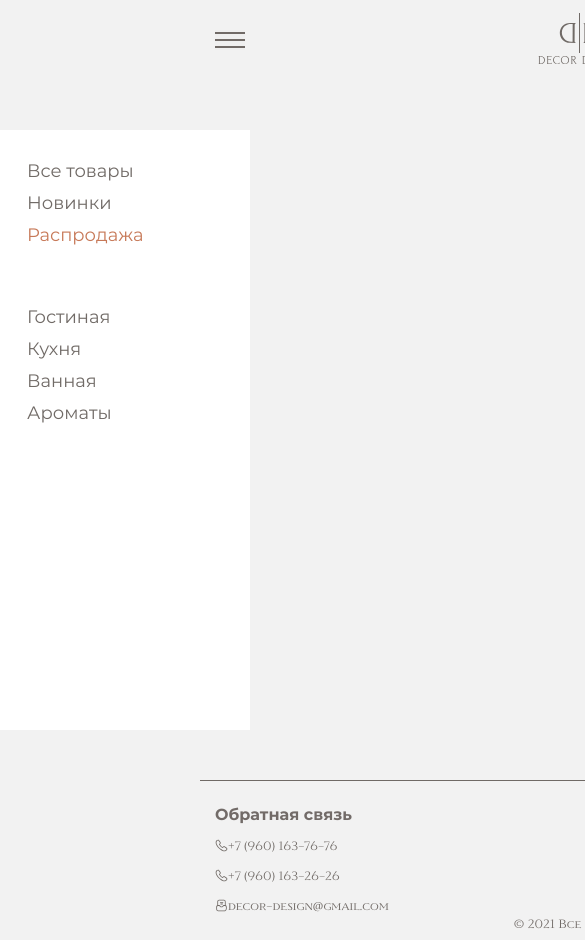
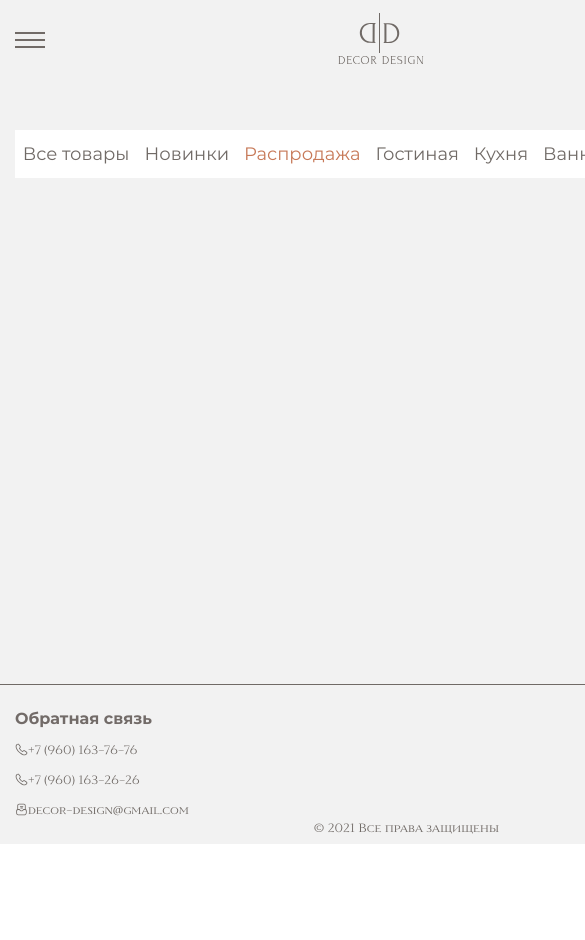
Before and after one commit to Yura1315/react_app_online, a React (Create React App) app: page /catalog in a window 390 px wide. Shown: the top 940 px of the page, 585 px wide, since content can reach past the window. After the commit the page ends 844 px from the top, so only its background shows below. Built offline with nearby package versions, Linux system fonts and the light colour scheme; a web font is replaced by a local one.

Commit message:
added adaptive catalogPage

```diff
--- a/src/components/common/CatalogWrapper/BreadCrumbs/BreadCrumbs.module.scss
+++ b/src/components/common/CatalogWrapper/BreadCrumbs/BreadCrumbs.module.scss
@@ -66,19 +66,40 @@
 @media (max-width: 1340px) {
 	.catalog {
 		&_filter {
-			width: 250px;
+			width: 300px;
 		}
 	}
 }
 
 @media (max-width: 1170px) {
-
+	.catalog {
+		margin-bottom: 0;
+		&_filter {
+			display: flex;
+			justify-content: center;
+			width: 100%;
+			min-height: auto;
+			padding-left: 0;
+		}
+		&_filter_top {
+			display: flex;
+			justify-content: space-between;
+			padding-bottom: 15px;
+			padding-top: 15px;
+		}
+		&_filter_bottom {
+			display: flex;
+			justify-content: space-between;
+			padding-top: 15px;
+			padding-bottom: 15px;
+		}
+		&_filter_item {
+			margin-right: 15px;
+			padding-bottom: 0;
+			&_active {
+				margin-right: 15px;
+				padding-bottom: 0;
+			}
+		}
+	}
 }
-
-
-@media (max-width: 1022px) {
-}
-
-@media (max-width: 886px) {
-
-}
--- a/src/components/common/CatalogWrapper/BreadCrumbs/index.tsx
+++ b/src/components/common/CatalogWrapper/BreadCrumbs/index.tsx
@@ -2,7 +2,7 @@
 /* eslint-disable implicit-arrow-linebreak */
 /* eslint-disable no-confusing-arrow */
 import React from 'react';
-import { NavLink, Link, useParams } from 'react-router-dom';
+import { NavLink } from 'react-router-dom';
 import style from './BreadCrumbs.module.scss';
 
 const BreadCrumbs = () => (
--- a/src/components/common/CatalogWrapper/CatalogWrapper.module.scss
+++ b/src/components/common/CatalogWrapper/CatalogWrapper.module.scss
@@ -2,7 +2,6 @@
 
 .container {
     width: 1290px;
-    margin: 0 auto;
     display: flex;
     justify-content: space-between;
     position: relative;
@@ -13,6 +12,8 @@
         background-color: var(--color-grey);
         height: 100%;
         position: relative;
+        display: flex;
+        justify-content: center;
     }
 }
 
@@ -22,17 +23,28 @@
 @media (max-width: 1340px) {
     .container {
         width: 1150px;
+        padding-right: 15px;
+        padding-left: 15px;
     }
 }
 
 @media (max-width: 1170px) {
-
+    .container {
+        width: 1000px;
+        flex-direction: column;
+        justify-content: start;
+    }
 }
 
 
 @media (max-width: 1022px) {
+    .container {
+        width: 850px;
+    }
 }
 
 @media (max-width: 886px) {
-
+    .container {
+        width: 750px;
+    }
 }
--- a/src/components/common/MCardProduct/MCardProduct.module.scss
+++ b/src/components/common/MCardProduct/MCardProduct.module.scss
@@ -68,7 +68,7 @@
 	.product {
 		&_item {
 			height: 350px;
-			width: 320px;
+			width: 225px;
 			padding: 10px 10px 10px 10px;
 			&_img {
 				width: 200px;
@@ -92,9 +92,11 @@
 			width: 230px;
 			padding: 10px 10px 10px 10px;
 		}
+
 		&_title {
 			font-size: 20px;
 		}
+
 		&_price {
 			margin-right: 8px;
 			font-size: 28px;
--- a/src/components/pages/CatalogPage/Catalog/ProductList/ProductList.module.scss
+++ b/src/components/pages/CatalogPage/Catalog/ProductList/ProductList.module.scss
@@ -6,29 +6,35 @@
 	grid-template-columns: repeat(3, 1fr);
 	row-gap: 30px;
 	column-gap: 30px;
-	margin-top: 20px;
 	margin-bottom: 100px;
-	margin-left: 30px;
 }
 
 // =================MEDIA====================
 
 @media (max-width: 1340px) {
 	.product_list {
-		margin-left: 10px;
+		column-gap: 16px;
+		row-gap: 16px;
+	}
+}
+
+@media (max-width: 1170px) {
+	.product_list {
+		grid-template-columns: repeat(4, 1fr);
+	}
+}
+
+@media (max-width: 1022px) {
+	.product_list {
+		grid-template-columns: repeat(3, 1fr);
+		column-gap: 60px;
+		row-gap: 25px;
+	}
+}
+
+@media (max-width: 886px) {
+	.product_list {
 		column-gap: 15px;
 		row-gap: 15px;
 	}
 }
-
-@media (max-width: 1170px) {
-
-}
-
-
-@media (max-width: 1022px) {
-}
-
-@media (max-width: 886px) {
-
-}
--- a/src/components/pages/CatalogPage/Catalog/ProductList/index.tsx
+++ b/src/components/pages/CatalogPage/Catalog/ProductList/index.tsx
@@ -1,6 +1,5 @@
 /* eslint-disable no-underscore-dangle */
 import React from 'react';
-import { ElementFlags } from 'typescript';
 import MCardProduct from '../../../../common/MCardProduct';
 import style from './ProductList.module.scss';
 
@@ -32,7 +31,6 @@ const listVariants = {
 };
 
 const ProductList = ({ productsData }: ProductListType) => (
-  <div className={style.products_wrap}>
   <ul className={style.product_list}>
     {productsData.map((el) => (
       <MCardProduct
@@ -55,7 +53,6 @@ const ProductList = ({ productsData }: ProductListType) => (
       />
     ))}
   </ul>
-  </div>
 );
 
 export default ProductList;
--- a/src/components/pages/OneProductPage/OneProductPage.module.scss
+++ b/src/components/pages/OneProductPage/OneProductPage.module.scss
@@ -19,8 +19,8 @@
 	}
 	&_img {
 		display: block;
-		width: 500px;
-		height: 500px;
+		width: 100%;
+		height: 100%;
 		object-fit: cover;
 	}
 	&_list {
@@ -123,10 +123,6 @@
 			height: 400px;
 			width: 400px;
 		}
-		&_img {
-			height: 400px;
-			width: 400px;
-		}
 		&_article {
 			margin-bottom: 0;
 		}
--- a/src/containers/CatalogContainer/CatalogContainer.module.scss
+++ b/src/containers/CatalogContainer/CatalogContainer.module.scss
@@ -2,7 +2,7 @@
 
 
 .catalog_wrap {
-	margin-top: 30px;
+	margin-top: 50px;
 }
 
 .products_wrap {
```
Lines whose indentation alone changed are shown as unchanged.
